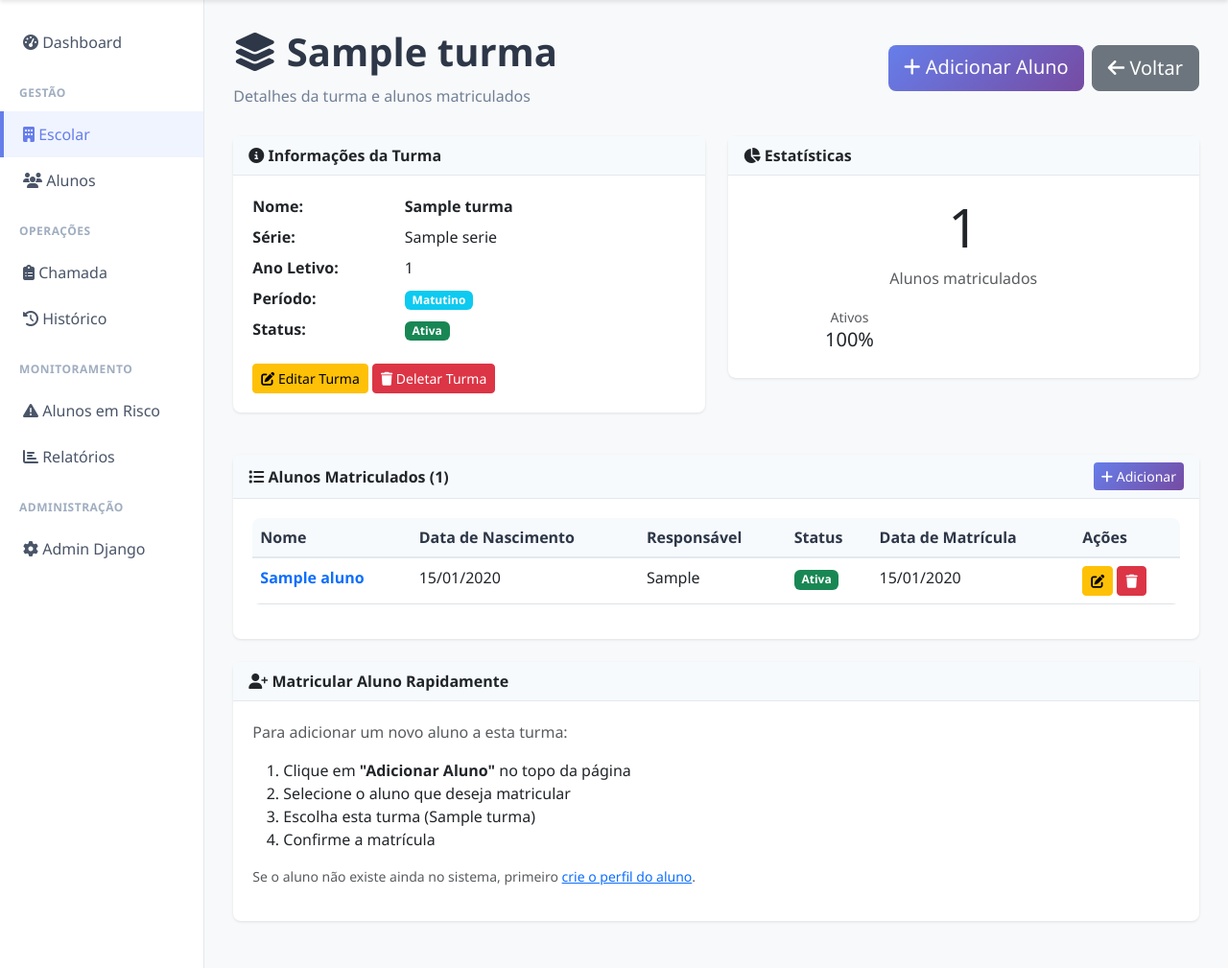
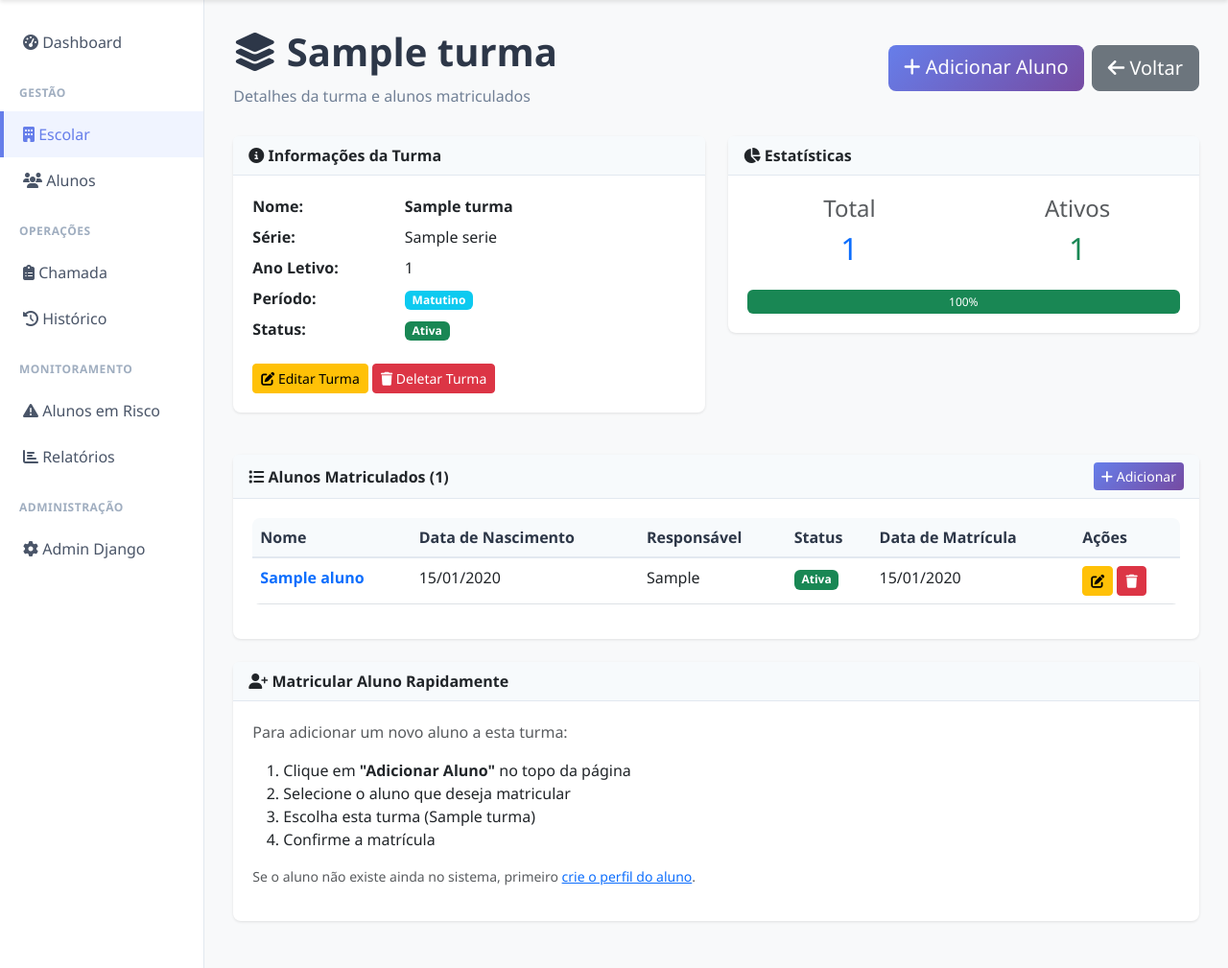
Before and after one commit to lucastatsumi/Atividade-Extensionista-3, a Django app: page /escola/turmas/1/ in a window 1280 px wide. Shown: the part 62-1071 px from the top of the page at 96% size. Run offline with Django 5.2, Linux system fonts and the light colour scheme; a user stored in the database is signed in; tables that the repository leaves empty hold one stand-in row (values such as "Sample post").

Commit message:
Fix code review issues - improve statistics display and sort students

```diff
--- a/escola/views.py
+++ b/escola/views.py
@@ -86,10 +86,13 @@ class TurmaDetailView(CoordenadorRequiredMixin, DetailView):
 
     def get_context_data(self, **kwargs):
         context = super().get_context_data(**kwargs)
-        # Get all enrollments for this class
-        matriculas = Matricula.objects.filter(turma=self.object).select_related('aluno')
+        # Get all enrollments for this class, ordered by student name
+        matriculas = Matricula.objects.filter(turma=self.object).select_related('aluno').order_by('aluno__nome')
         context['matriculas'] = matriculas
         context['total_alunos'] = matriculas.count()
+        # Count active enrollments
+        ativas = matriculas.filter(status='ATIVA').count()
+        context['alunos_ativos'] = ativas
         return context
 
 
--- a/templates/escola/turma_detail.html
+++ b/templates/escola/turma_detail.html
@@ -80,19 +80,27 @@
             <div class="card-header">
                 <i class="fas fa-chart-pie"></i> Estatísticas
             </div>
-            <div class="card-body text-center">
-                <h3 class="display-4">{{ total_alunos }}</h3>
-                <p class="text-muted">Alunos matriculados</p>
-
+            <div class="card-body">
                 {% if matriculas %}
-                    <div class="mt-3">
-                        <div class="row">
-                            <div class="col-6">
-                                <small class="text-muted">Ativos</small>
-                                <h5>{% widthratio matriculas|length total_alunos 100 %}%</h5>
+                    <div class="row text-center mb-3">
+                        <div class="col-6">
+                            <h4 class="text-muted">Total</h4>
+                            <h2 class="text-primary">{{ total_alunos }}</h2>
+                        </div>
+                        <div class="col-6">
+                            <h4 class="text-muted">Ativos</h4>
+                            <h2 class="text-success">{{ alunos_ativos }}</h2>
+                        </div>
+                    </div>
+                    {% if total_alunos > 0 %}
+                        <div class="progress" style="height: 25px;">
+                            <div class="progress-bar bg-success" role="progressbar"
+                                 style="width: {% widthratio alunos_ativos total_alunos 100 %}%"
+                                 aria-valuenow="{{ alunos_ativos }}" aria-valuemin="0" aria-valuemax="{{ total_alunos }}">
+                                {% widthratio alunos_ativos total_alunos 100 %}%
                             </div>
                         </div>
-                    </div>
+                    {% endif %}
                 {% else %}
                     <div class="alert alert-info mt-3" role="alert">
                         <i class="fas fa-info-circle"></i> Nenhum aluno matriculado ainda
```
